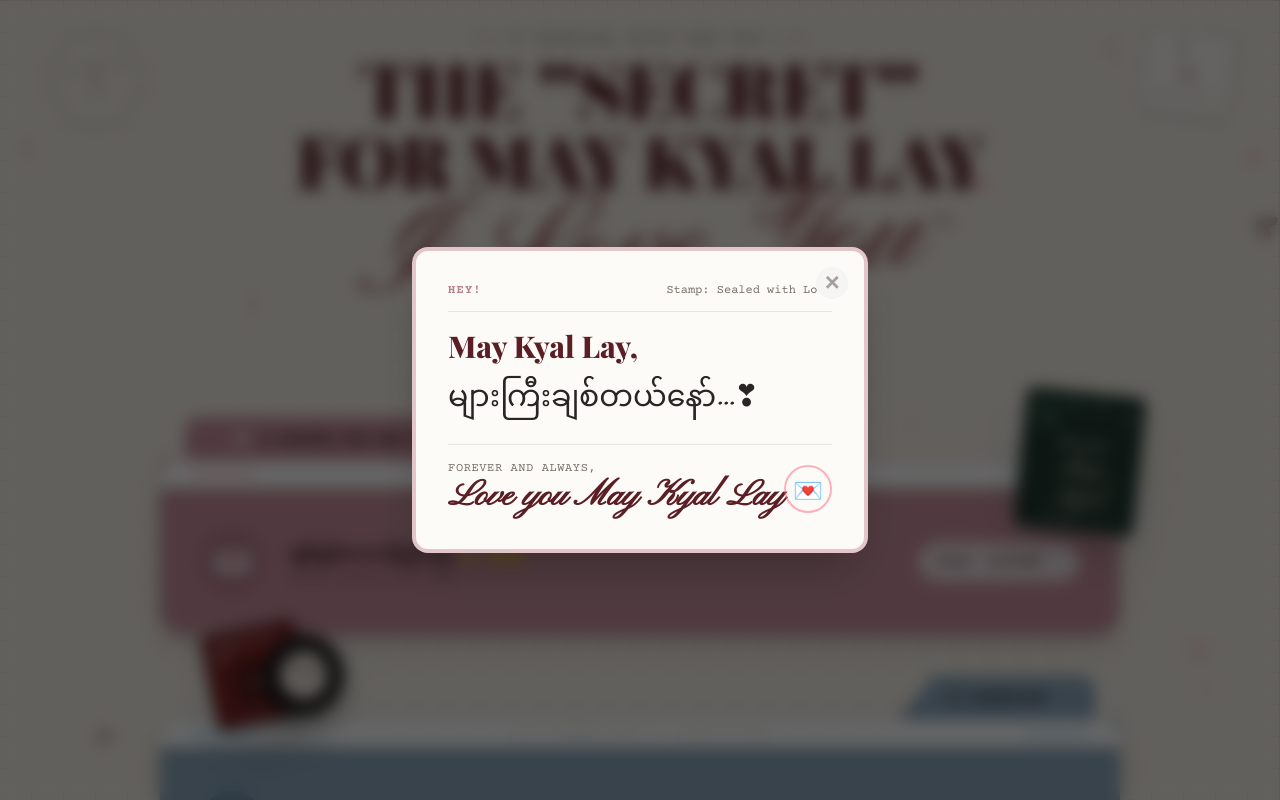
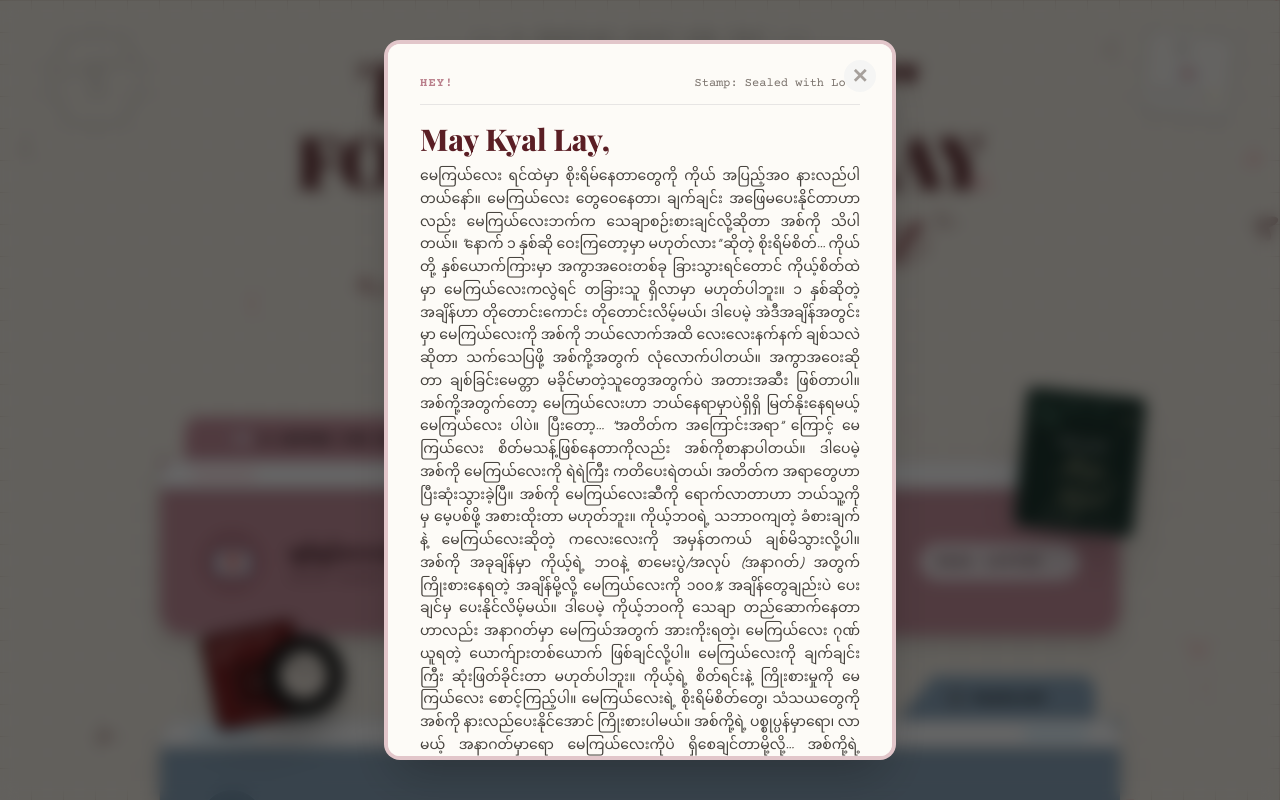
Before and after one commit to kaung12u-ops/Risk, a React (Vite) app: page / in a window 1280 px wide. Both pictures are taken after a click on the element 640 px from the left and 547 px from the top of the page. Shown: the top 800 px of the page. Built offline with nearby package versions, Linux system fonts and the light colour scheme; a web font is replaced by a local one.

Commit message:
Update letter content and song 6 title

```diff
--- a/src/components/Modals.jsx
+++ b/src/components/Modals.jsx
@@ -99,8 +99,15 @@ function LetterModal({ show, onClose }) {
           <span className="text-xs font-typewriter text-stone-500">Stamp: Sealed with Love</span>
         </div>
         <h3 className="font-serif text-2xl sm:text-3xl text-[#5a1e24] font-bold mb-2">May Kyal Lay,</h3>
-        <div className="font-hand text-2xl sm:text-3xl text-stone-800 leading-relaxed space-y-4">
-          <p>များကြီးချစ်တယ်နော်...❣</p>
+        <div className="font-hand text-sm sm:text-sm text-stone-700 leading-relaxed space-y-4 text-justify">
+          <p>မေကြယ်လေး ရင်ထဲမှာ စိုးရိမ်နေတာတွေကို ကိုယ် အပြည့်အဝ နားလည်ပါတယ်နော်။ မေကြယ်လေး တွေဝေနေတာ၊ ချက်ချင်း အဖြေမပေးနိုင်တာဟာလည်း မေကြယ်လေးဘက်က သေချာစဉ်းစားချင်လို့ဆိုတာ အစ်ကို သိပါတယ်။
+"နောက် ၁ နှစ်ဆို ဝေးကြတော့မှာ မဟုတ်လား" ဆိုတဲ့ စိုးရိမ်စိတ်…
+ကိုယ်တို့ နှစ်ယောက်ကြားမှာ အကွာအဝေးတစ်ခု ခြားသွားရင်တောင် ကိုယ့်စိတ်ထဲမှာ မေကြယ်လေးကလွဲရင် တခြားသူ ရှိလာမှာ မဟုတ်ပါဘူး။ ၁ နှစ်ဆိုတဲ့ အချိန်ဟာ တိုတောင်းကောင်း တိုတောင်းလိမ့်မယ်၊ ဒါပေမဲ့ အဲဒီအချိန်အတွင်းမှာ မေကြယ်လေးကို အစ်ကို ဘယ်လောက်အထိ လေးလေးနက်နက် ချစ်သလဲဆိုတာ သက်သေပြဖို့ အစ်ကို့အတွက် လုံလောက်ပါတယ်။ အကွာအဝေးဆိုတာ ချစ်ခြင်းမေတ္တာ မခိုင်မာတဲ့သူတွေအတွက်ပဲ အတားအဆီး ဖြစ်တာပါ။ အစ်ကို့အတွက်တော့ မေကြယ်လေးဟာ ဘယ်နေရာမှာပဲရှိရှိ မြတ်နိုးနေရမယ့် မေကြယ်လေး ပါပဲ။
+ပြီးတော့… "အတိတ်က အကြောင်းအရာ" ကြောင့် မေကြယ်လေး စိတ်မသန့်ဖြစ်နေတာကိုလည်း အစ်ကိုစာနာပါတယ်။ ဒါပေမဲ့ အစ်ကို မေကြယ်လေးကို ရဲရဲကြီး ကတိပေးရဲတယ်၊ အတိတ်က အရာတွေဟာ ပြီးဆုံးသွားခဲ့ပြီ။ အစ်ကို မေကြယ်လေးဆီကို ရောက်လာတာဟာ ဘယ်သူ့ကိုမှ မေ့ပစ်ဖို့ အစားထိုးတာ မဟုတ်ဘူး။ ကိုယ့်ဘဝရဲ့ သဘာဝကျတဲ့ ခံစားချက်နဲ့ မေကြယ်လေးဆိုတဲ့ ကလေးလေးကို အမှန်တကယ် ချစ်မိသွားလို့ပါ။
+အစ်ကို အခုချိန်မှာ ကိုယ့်ရဲ့ ဘဝနဲ့ စာမေးပွဲ/အလုပ် (အနာဂတ်) အတွက် ကြိုးစားနေရတဲ့ အချိန်မို့လို့ မေကြယ်‌‌လေးကို ၁၀၀% အချိန်တွေချည်းပဲ ပေးချင်မှ ပေးနိုင်လိမ့်မယ်။ ဒါပေမဲ့ ကိုယ့်ဘဝကို သေချာ တည်ဆောက်နေတာဟာလည်း အနာဂတ်မှာ မေကြယ်အတွက် အားကိုးရတဲ့၊ မေကြယ်လေး ဂုဏ်ယူရတဲ့ ယောက်ျားတစ်ယောက် ဖြစ်ချင်လို့ပါ။
+မေကြယ်လေးကို ချက်ချင်းကြီး ဆုံးဖြတ်ခိုင်းတာ မဟုတ်ပါဘူး။ ကိုယ့်ရဲ့ စိတ်ရင်းနဲ့ ကြိုးစားမှုကို မေကြယ်လေး စောင့်ကြည့်ပါ။ မေကြယ်လေးရဲ့ စိုးရိမ်စိတ်တွေ၊ သံသယတွေကို အစ်ကို နားလည်ပေးနိုင်အောင် ကြိုးစားပါမယ်။
+အစ်ကို့ရဲ့ ပစ္စုပ္ပန်မှာရော၊ လာမယ့် အနာဂတ်မှာရော မေကြယ်လေးကိုပဲ ရှိစေချင်တာမို့လို့… အစ်ကို့ရဲ့ ချစ်သူအဖြစ် အစ်ကို့လက်ကို ယုံယုံကြည်ကြည်နဲ့ ဆုပ်ကိုင်ပေးပါနော်။
+မေကြယ်လေးရဲ့ အဖြေကို စောင့်နေမယ့်နော်…</p>
         </div>
         <div className="mt-6 pt-4 border-t border-stone-200 flex items-center justify-between">
           <div>
@@ -122,7 +129,7 @@ const playlist = [
   { id: 3, title: "Song 3", artist: "ချစ်တာတစ်ခုတည်းသိတယ်မေရယ်", youtubeId: "tkEDJskaDL0" },
   { id: 4, title: "Song 4", artist: "မချစ်ဘူးမပြောလိုက်ပါနဲ့", youtubeId: "BPZI23Wd4ys" },
   { id: 5, title: "Song 5", artist: "ကြည်ဖြူပါတော့မေရယ်", youtubeId: "E_EGdL7vBT8" },
-  { id: 6, title: "Song 6", artist: "ငါဘယ်လောက်သိပ်ချစ်ရတာမင်းသိဖို့ကောင်းတယ်", youtubeId: "t_Z4E-XooSo" }
+  { id: 6, title: "Song 6", artist: "သစ္စာတရားတွေ မေတ္တာတရားတွေ မိုးပြီး ချစ်ပါမယ်...", youtubeId: "t_Z4E-XooSo" }
 ]
 
 const galleryItems = [
```
